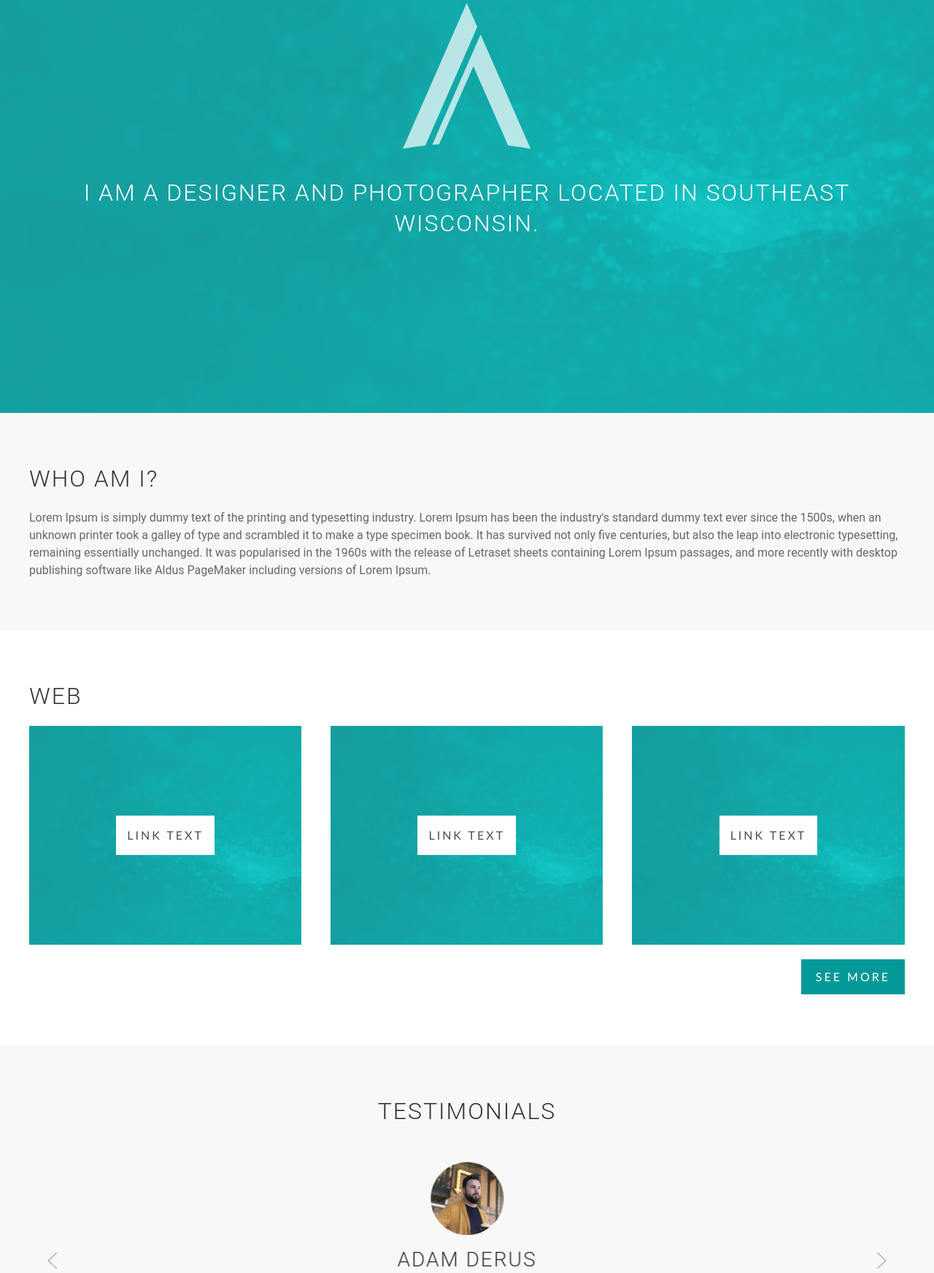
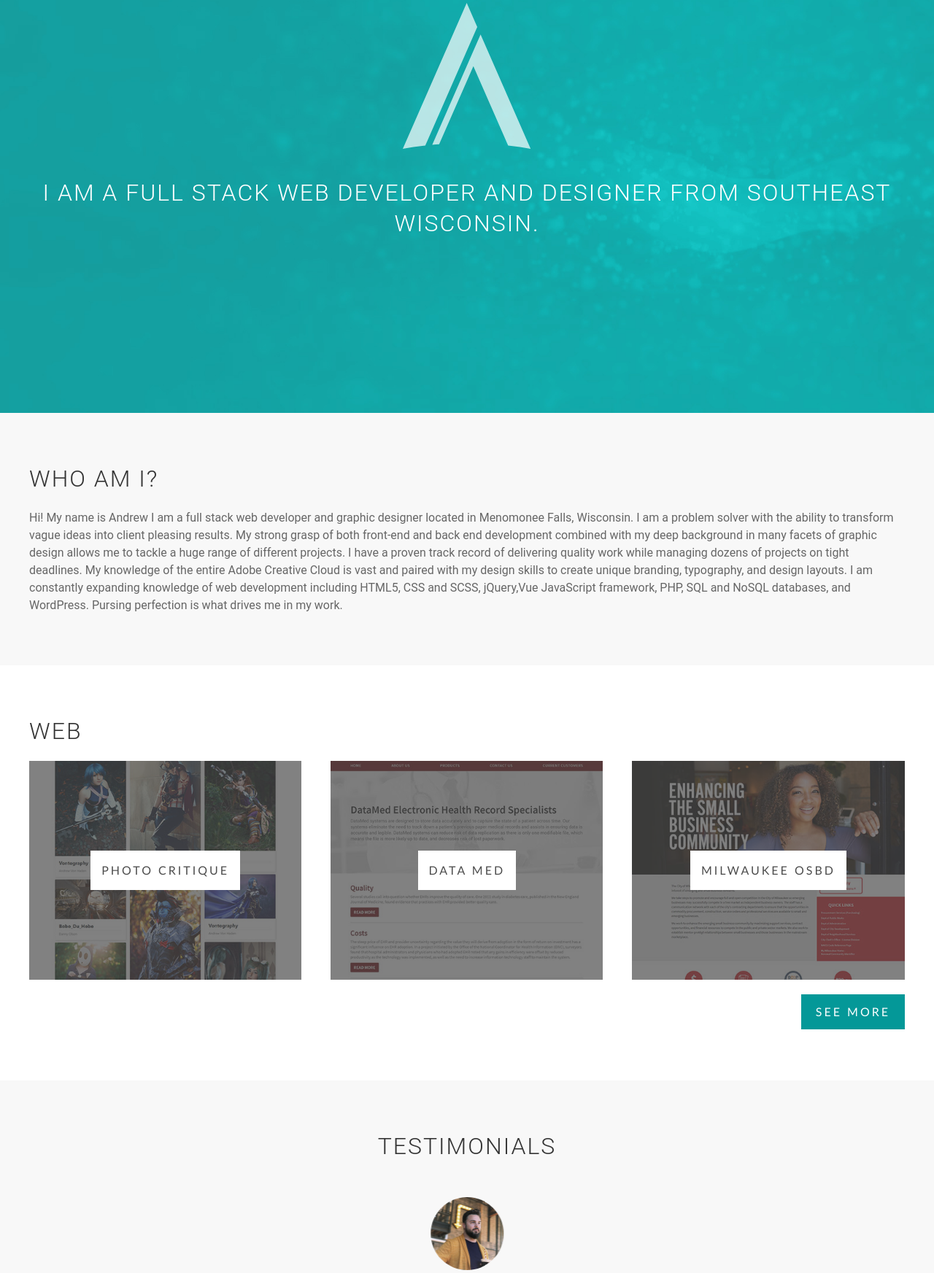
Before and after one commit to vonhaden/portfolio, a PHP site: page / in a window 1280 px wide. Shown: the part 234-1979 px from the top of the page at 73% size. Run offline with PHP 8.4, Linux system fonts and the light colour scheme; some libraries are stand-ins or nearby versions.

Commit message:
Added content to home page

```diff
--- a/css/styles.css
+++ b/css/styles.css
@@ -52,6 +52,16 @@
 .button-teal:hover {
   color: #11666b;
   background-color: #fff;
+}
+
+.button-teal-on-white {
+  color: #fff;
+  background-color: #049898;
+  border: none;
+}
+.button-teal-on-white:hover {
+  color: #fff;
+  background-color: #11666b;
 }
 
 /*--------------------------------------------------------------
@@ -422,6 +432,16 @@ h1, h2, h3, h4, h5, h6 {
   width: 100%;
   transition: 0.4s;
 }
+.portfolio-showcase .links .link-box-outer .link-box-inner:before {
+  transition: 0.4s;
+  content: "";
+  position: absolute;
+  left: 0;
+  right: 0;
+  top: 0;
+  bottom: 0;
+  background: rgba(76, 76, 76, 0.7);
+}
 .portfolio-showcase .links .link-box-outer .link-text {
   font-family: "Fira Sans", "Gill Sans", "Gill Sans MT", Arial, sans-serif;
   font-weight: 400;
@@ -437,10 +457,13 @@ h1, h2, h3, h4, h5, h6 {
   padding: 15px;
   z-index: 2;
 }
-.portfolio-showcase .links .link-box-outer:hover .link-box-inner {
+.portfolio-showcase .links .link-box-outer:hover .link-box-inner, .portfolio-showcase .links .link-box-outer:focus .link-box-inner {
   transform: scale(1.3);
 }
-.portfolio-showcase .links .link-box-outer:hover .link-text {
+.portfolio-showcase .links .link-box-outer:hover .link-box-inner:before, .portfolio-showcase .links .link-box-outer:focus .link-box-inner:before {
+  background: rgba(76, 76, 76, 0.1);
+}
+.portfolio-showcase .links .link-box-outer:hover .link-text, .portfolio-showcase .links .link-box-outer:focus .link-text {
   color: #fff;
   background-color: #7f7f7f;
 }
--- a/index.php
+++ b/index.php
@@ -18,18 +18,20 @@ include "includes/nav-transparent.php";
 >
     <div class="uk-container uk-text-center uk-margin-auto uk-margin-auto-vertical">
         <img src="img/AVH-Logo.svg" height="200" alt="logo" class="uk-animation-scale-up" uk-svg>
-        <h2 class="uk-animation-fade">I am a designer and photographer located in Southeast Wisconsin.</h2>
+        <h2 class="uk-animation-fade">I am a full stack web developer and designer from Southeast Wisconsin.</h2>
     </div>
 </div>
+
 
 
 <!-- Who am I -->
 <div class="uk-section bg-grey-white">
     <div class="uk-container">
         <h2>Who am I?</h2>
-        <p>Lorem Ipsum is simply dummy text of the printing and typesetting industry. Lorem Ipsum has been the industry's standard dummy text ever since the 1500s, when an unknown printer took a galley of type and scrambled it to make a type specimen book. It has survived not only five centuries, but also the leap into electronic typesetting, remaining essentially unchanged. It was popularised in the 1960s with the release of Letraset sheets containing Lorem Ipsum passages, and more recently with desktop publishing software like Aldus PageMaker including versions of Lorem Ipsum.</p>
+        <p>Hi! My name is Andrew I am a full stack web developer and graphic designer located in Menomonee Falls, Wisconsin. I am a problem solver with the ability to transform vague ideas into client pleasing results. My strong grasp of both front-end and back end development combined with my deep background in many facets of graphic design allows me to tackle a huge range of different projects. I have a proven track record of delivering quality work while managing dozens of projects on tight deadlines. My knowledge of the entire Adobe Creative Cloud is vast and paired with my design skills to create unique branding, typography, and design layouts. I am constantly expanding knowledge of web development including HTML5, CSS and SCSS, jQuery,Vue JavaScript framework, PHP, SQL and NoSQL databases, and WordPress. Pursing perfection is what drives me in my work. </p>
     </div>
 </div>
+
 
 
 <!-- Web -->
@@ -38,39 +40,45 @@ include "includes/nav-transparent.php";
 
         <h2>Web</h2>
 
-        <div class="links uk-child-width-1-3@m" uk-grid>
+        <div class="links uk-child-width-1-2@s uk-child-width-1-3@m" uk-grid>
 
             <a href="#">
                 <div class="link-box-outer uk-height-medium">
-                    <div class="link-box-inner uk-background-cover" data-src="img/cover-bg.jpg" uk-img></div>
-                    <div class="link-text">Link Text</div>
+                    <div class="link-box-inner uk-background-cover" data-src="img/thumbnails/photo-critique-thumb.jpg" uk-img></div>
+                    <div class="link-text">Photo Critique</div>
                 </div>
             </a>
 
             <a href="#">
                 <div class="link-box-outer uk-height-medium">
-                    <div class="link-box-inner uk-background-cover" data-src="img/cover-bg.jpg" uk-img></div>
-                    <div class="link-text">Link Text</div>
+                    <div class="link-box-inner uk-background-cover" data-src="img/thumbnails/datamed-thumb.jpg" uk-img></div>
+                    <div class="link-text">Data Med</div>
                 </div>
             </a>
 
             <a href="#">
                 <div class="link-box-outer uk-height-medium">
-                    <div class="link-box-inner uk-background-cover" data-src="img/cover-bg.jpg" uk-img></div>
-                    <div class="link-text">Link Text</div>
+                    <div class="link-box-inner uk-background-cover" data-src="img/thumbnails/osbd-thumb.jpg" uk-img></div>
+                    <div class="link-text">Milwaukee OSBD</div>
+                </div>
+            </a>
+
+            <a href="#" class="uk-hidden@xs uk-visible@s uk-hidden@m">
+                <div class="link-box-outer uk-height-medium">
+                    <div class="link-box-inner uk-background-cover" data-src="img/thumbnails/midwest-connection-thumb.jpg" uk-img></div>
+                    <div class="link-text">Midwest Connection</div>
                 </div>
             </a>
 
         </div>
 
-        <a href="#" class="uk-margin-top uk-button uk-button-default uk-align-right@m button button-teal">See More</a>
+        <a href="#" class="uk-margin-top uk-button uk-button-default uk-align-right@s button button-teal-on-white">See More</a>
 
     </div>
 </div>
 
 
 
-<!-- Testimonials -->
 <!-- Testimonials -->
 <div class="testimonials uk-section bg-grey-white">
     <div class="uk-container">
@@ -84,7 +92,7 @@ include "includes/nav-transparent.php";
 
                     <li class="testimonial-slide uk-width-5-6">
                         <div class="testimonial-slide-content">
-                            <img class="uk-align-center uk-border-circle" data-src="img/adam.jpg" width="100" height="100" alt="" uk-img>
+                            <img class="uk-align-center uk-border-circle" data-src="img/testimonials/adam.jpg" width="100" height="100" alt="" uk-img>
                             <h3 class="uk-text-center">Adam Derus</h3>
                             <h4 class="uk-text-center">Senior Strategic Marketer, Direct Supply</h4>
                             <p class="uk-text-center">"I worked with Andrew quite a bit in my role as strategic and content direction, while Andrew's role was to make it come to life. He was always great with creative ideas and there was no project too large for his creative eye. It was also great being able to have him consult on projects I was doing."</p>
@@ -93,19 +101,19 @@ include "includes/nav-transparent.php";
 
                     <li class="testimonial-slide uk-width-5-6">
                         <div class="testimonial-slide-content">
-                            <img class="uk-align-center uk-border-circle" data-src="img/adam.jpg" width="100" height="100" alt="" uk-img>
-                            <h3 class="uk-text-center">Adam Derus</h3>
-                            <h4 class="uk-text-center">Senior Strategic Marketer, Direct Supply</h4>
-                            <p class="uk-text-center">"I worked with Andrew quite a bit in my role as strategic and content direction, while Andrew's role was to make it come to life. He was always great with creative ideas and there was no project too large for his creative eye. It was also great being able to have him consult on projects I was doing."</p>
+                            <img class="uk-align-center uk-border-circle" data-src="img/testimonials/erica.jpg" width="100" height="100" alt="" uk-img>
+                            <h3 class="uk-text-center">Erica Breitrick</h3>
+                            <h4 class="uk-text-center">Senior Event & Video Production Associate, Direct Supply</h4>
+                            <p class="uk-text-center">"Andrew's presentations always have a great impact through creative design and eye-catching animations. He has a knack for taking stale data and reports, and turning them into visually-pleasing graphics that really tell the story behind the details."</p>
                         </div>
                     </li>
 
                     <li class="testimonial-slide uk-width-5-6">
                         <div class="testimonial-slide-content">
-                            <img class="uk-align-center uk-border-circle" data-src="img/adam.jpg" width="100" height="100" alt="" uk-img>
-                            <h3 class="uk-text-center">Adam Derus</h3>
-                            <h4 class="uk-text-center">Senior Strategic Marketer, Direct Supply</h4>
-                            <p class="uk-text-center">"I worked with Andrew quite a bit in my role as strategic and content direction, while Andrew's role was to make it come to life. He was always great with creative ideas and there was no project too large for his creative eye. It was also great being able to have him consult on projects I was doing."</p>
+                            <img class="uk-align-center uk-border-circle" data-src="img/testimonials/rose.jpg" width="100" height="100" alt="" uk-img>
+                            <h3 class="uk-text-center">Rose Koenings</h3>
+                            <h4 class="uk-text-center">Document and Data Management Support, Alcami Corporation</h4>
+                            <p class="uk-text-center">"Andrew has a warm professionalism that puts you at ease. I am never fully comfortable having my picture taken, but he made the experience fun and helped direct me into natural, flattering poses. I have always admired Andrew's work and was thrilled to have an opportunity to work with him. He truly loves what he does and it shows in his work. I couldn't be happier with my experience."</p>
                         </div>
                     </li>
 
@@ -123,6 +131,7 @@ include "includes/nav-transparent.php";
     </div>
 
 </div>
+
 
 
 <!-- Connect -->
--- a/sass/_buttons.scss
+++ b/sass/_buttons.scss
@@ -26,3 +26,15 @@
         background-color: $white;
     }
 }
+
+
+.button-teal-on-white {
+    color: $white;
+    background-color: $teal;
+    border: none;
+
+    &:hover {
+        color: $white;
+        background-color: $teal-dark-1;
+    }
+}
--- a/sass/_index.scss
+++ b/sass/_index.scss
@@ -47,12 +47,25 @@
             justify-content: center;
             align-items: center;
 
+
             .link-box-inner {
                 position: absolute;
                 z-index: 1;
                 height: 100%;
                 width: 100%;
                 transition: 0.4s;
+
+                &:before {
+                    transition: 0.4s;
+                    content: "";
+                    position: absolute;
+                    left: 0;
+                    right: 0;
+                    top: 0;
+                    bottom: 0;
+                    //background: rgba(4,152,152,.85);
+                    background: rgba(76, 76, 76,.7);
+                }
 
             }
 
@@ -66,10 +79,16 @@
                 z-index: 2;
             }
 
-            &:hover {
+            &:hover,
+            &:focus {
 
                 .link-box-inner {
                     transform: scale(1.3);
+
+                    &:before {
+                        //background: rgba(0, 0, 0,.1);
+                        background: rgba(76, 76, 76,.1);
+                    }
                 }
                 .link-text {
                     color: $white;
```
Also changed, not shown: index.html (+29 -23 lines), img/testimonials/adam.jpg (renamed from img/adam.jpg), img/testimonials/erica.jpg (added), img/testimonials/rose.jpg (added), img/thumbnails/datamed-thumb.jpg (added), img/thumbnails/midwest-connection-thumb.jpg (added), img/thumbnails/osbd-thumb.jpg (added), img/thumbnails/photo-critique-thumb.jpg (added), 1 other file.
